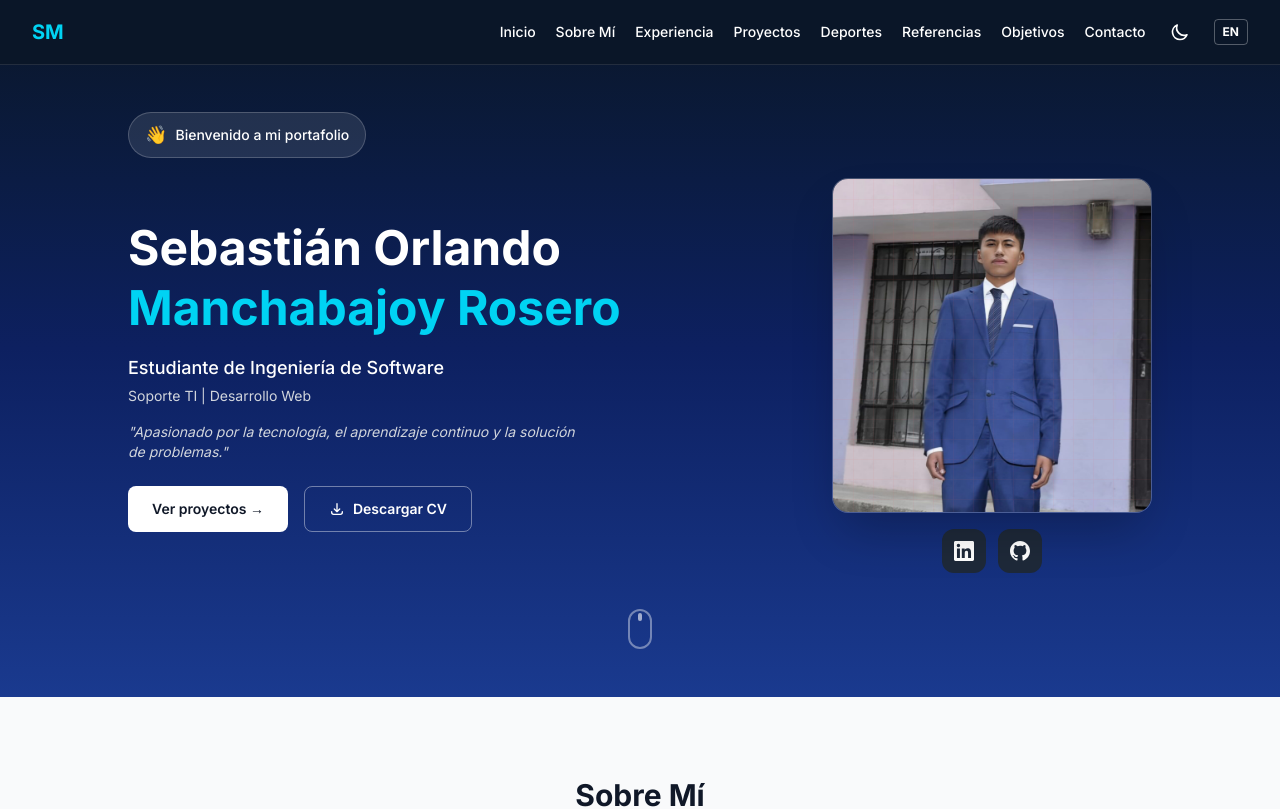
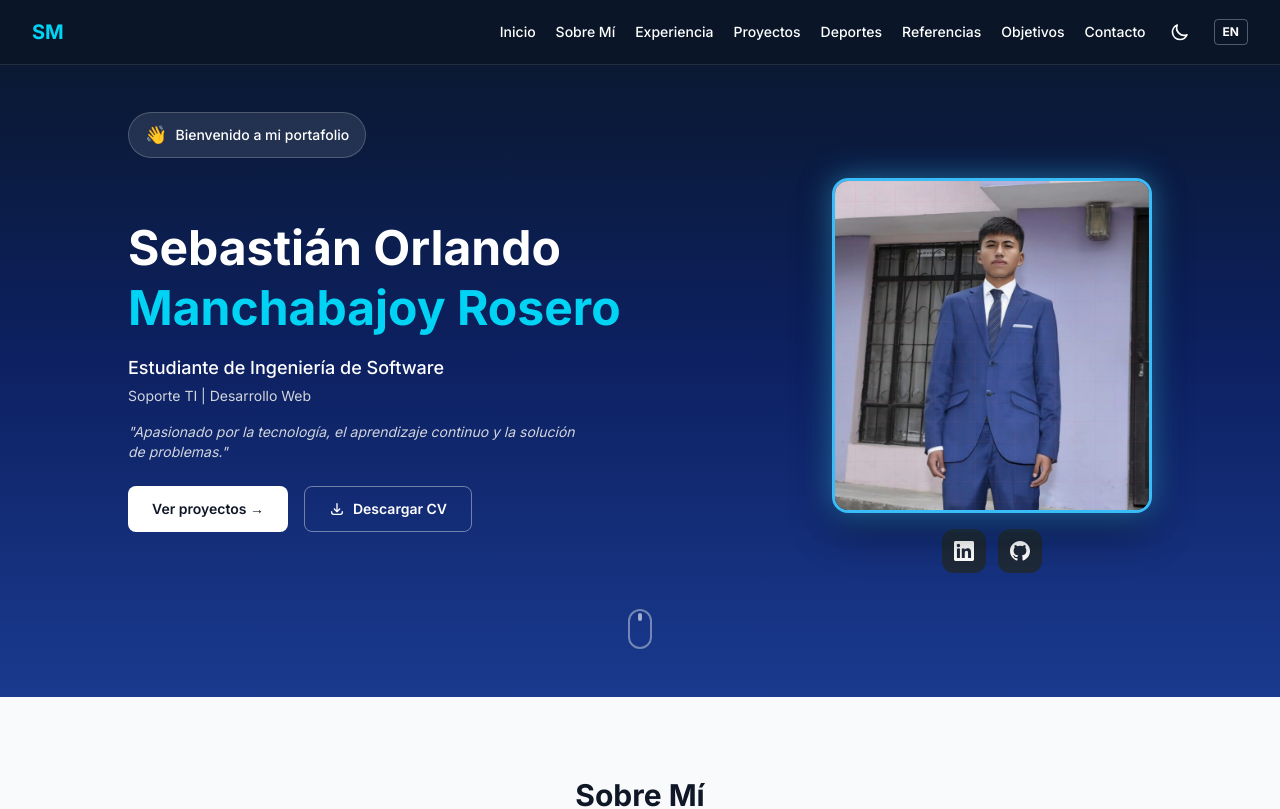
Before and after one commit to SebastianRosero16/Portafolio, a Next.js app: page / in a window 1280 px wide. Shown: the top 809 px of the page. Built offline with nearby package versions, Linux system fonts and the light colour scheme.

Commit message:
style: agregar marco y sombra cyan a la foto de perfil

```diff
--- a/components/Hero.tsx
+++ b/components/Hero.tsx
@@ -57,7 +57,7 @@ export default function Hero() {
 
           {/* Right: profile photo + social links */}
           <div className="flex flex-col items-center gap-4 shrink-0">
-            <div className="w-64 sm:w-80 rounded-2xl overflow-hidden border border-white/20 shadow-2xl bg-white/5 relative">
+            <div className="w-64 sm:w-80 rounded-2xl overflow-hidden bg-white/5 relative" style={{ border: "3px solid #38bdf8", boxShadow: "0 0 30px rgba(56,189,248,0.5), 0 20px 40px rgba(0,0,0,0.4)" }}>
               <div
                 className="absolute inset-0 opacity-10 pointer-events-none"
                 style={{
```
